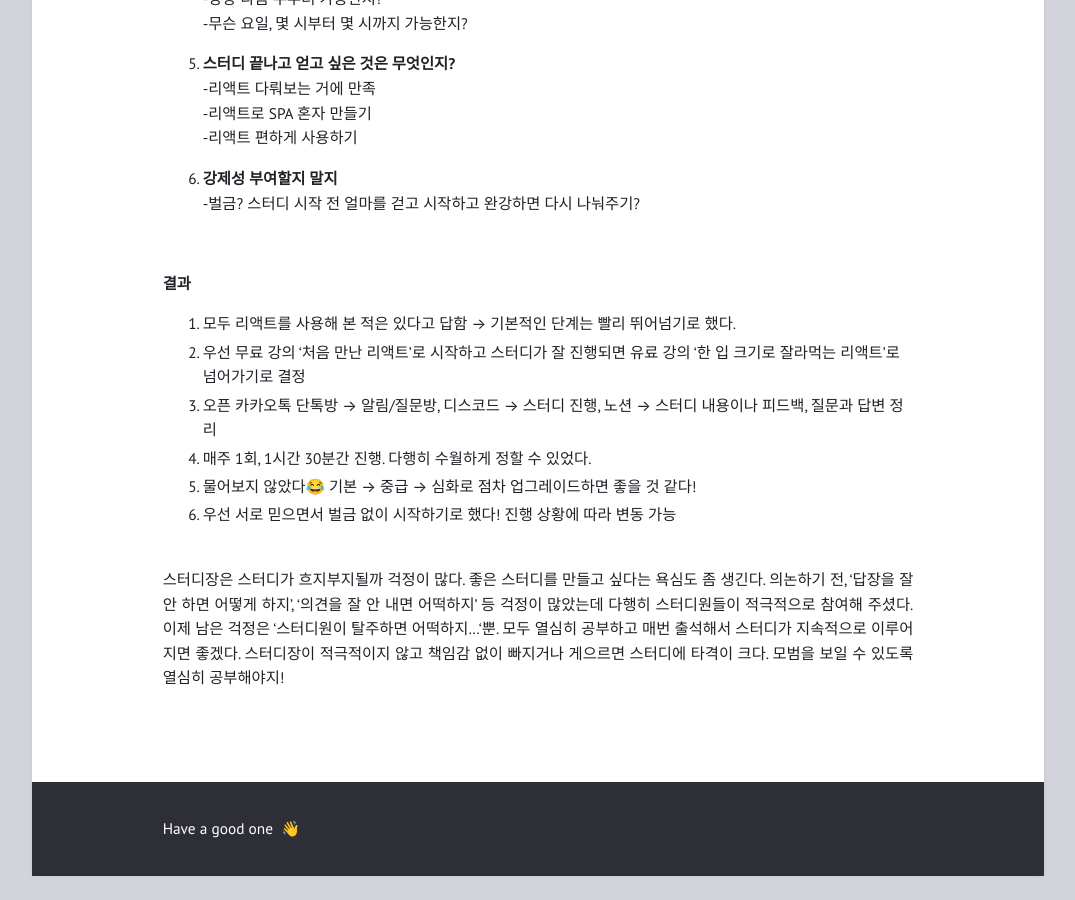
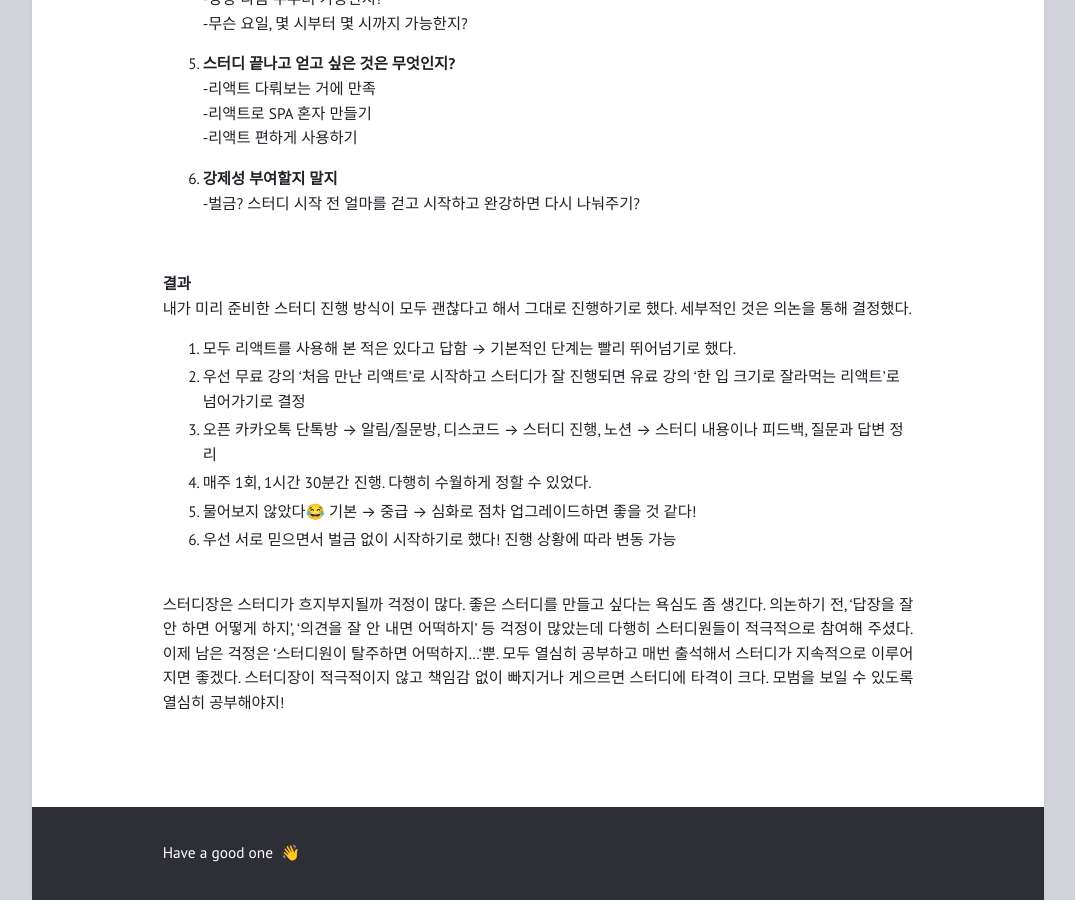
Before and after one commit to feb-dain/feb-dain.github.io, a Jekyll site: the page built from _posts/2022-10-07-joined-study-groups-and-made-a-study-group.md, in a window 1280 px wide and 900 px high, scrolled down 1239 px. Shown: the whole window, without its empty margins (102-1177 px from the left). Built offline with Jekyll 4.4.1, drawn with Linux system fonts in a browser that asks for light colours; comment, search, counter and statistics services are not loaded; before the commit the page ends 2115 px from its top, so only the background shows below that.

Commit message:
Update 2022-10-07-joined-study-groups-and-made-a-study-group.md

```diff
--- a/_posts/2022-10-07-joined-study-groups-and-made-a-study-group.md
+++ b/_posts/2022-10-07-joined-study-groups-and-made-a-study-group.md
@@ -69,7 +69,7 @@
   <br>
 
   **결과** <br>
-
+  내가 미리 준비한 스터디 진행 방식이 모두 괜찮다고 해서 그대로 진행하기로 했다. 세부적인 것은 의논을 통해 결정했다.
   1. 모두 리액트를 사용해 본 적은 있다고 답함 → 기본적인 단계는 빨리 뛰어넘기로 했다.
   2. 우선 무료 강의 '처음 만난 리액트'로 시작하고 스터디가 잘 진행되면 유료 강의 '한 입 크기로 잘라먹는 리액트'로 넘어가기로 결정
   3. 오픈 카카오톡 단톡방 → 알림/질문방, 디스코드 → 스터디 진행, 노션 → 스터디 내용이나 피드백, 질문과 답변 정리
```
